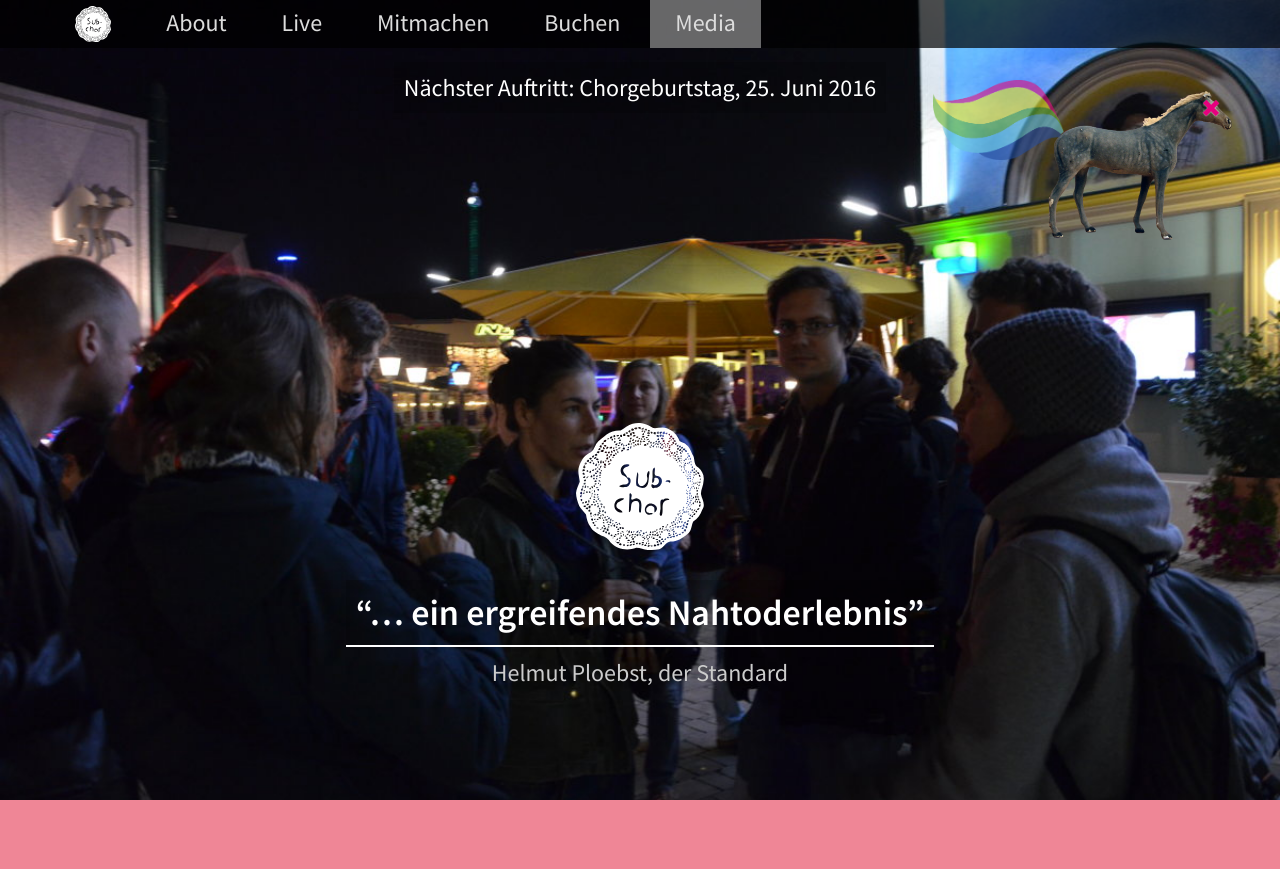
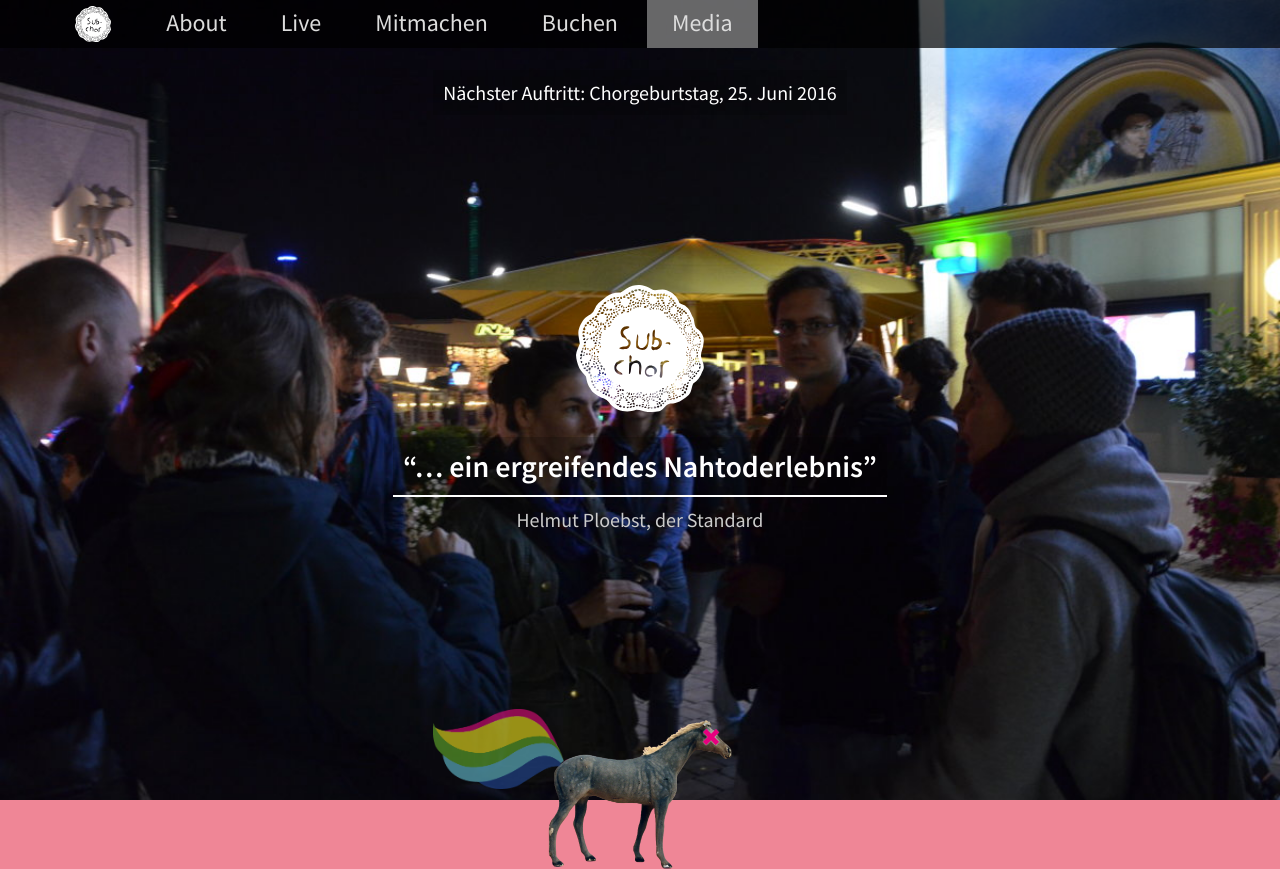
Before and after one commit to subchor/subchor.github.io, a plain HTML site: page index.html in a window 1280 px wide. Shown: the top 869 px of the page. Drawn offline with Linux system fonts and the light colour scheme; no server answers.

Commit message:
decrease base font size, move horse

```diff
--- a/css/style.css
+++ b/css/style.css
@@ -3,7 +3,7 @@
 }
 
 body {
-    font-size: 24px;
+    font-size: 20px;
     font-family: 'Source Sans Pro', sans-serif;
     overflow-x: hidden;
 }
@@ -158,11 +158,11 @@ section {
     padding: 10px;
     color: #fff;
     text-decoration: none;
-    z-index: 1;
     position: relative;
+    top: 20px;
 }
 #logo {
-    padding-top: 40vh;
+    padding-top: 25vh;
     width: 128px;
     display: block;
     margin-right: auto;
@@ -176,7 +176,7 @@ section {
     color: #fff;
     border-bottom: 2px solid #fff;
     margin-bottom: 10px;
-    max-width: calc(100% - 620px);
+    max-width: 70%;
 }
 #slogan-source {
     color: #ccc;
@@ -187,19 +187,23 @@ section {
 #slogan:after {
     content: '”';
 }
-
+#slogan, #slogan-source {
+    position: relative;
+    z-index: 1;
+}
 
 #horse {
     position: absolute;
-    top: 10vh;
-    right: 40px;
+    bottom: -110px;
+    left: 50%;
+    transform: translateX(-50%);
     background-image: url(../img/pferd.png);
     background-size: contain;
     background-repeat: no-repeat;
     width: 200px;
     height: 200px;
 }
-#tail {
+#horse #tail {
     position: relative;
     background-image: url(../img/schweif.png);
     background-size: contain;
@@ -228,11 +232,6 @@ section {
     }
     #slogan {
         max-width: 90%;
-    }
-    #horse {
-        transform: scale(0.5);
-        top: 0;
-        right: 0;
     }
 }
 
```
